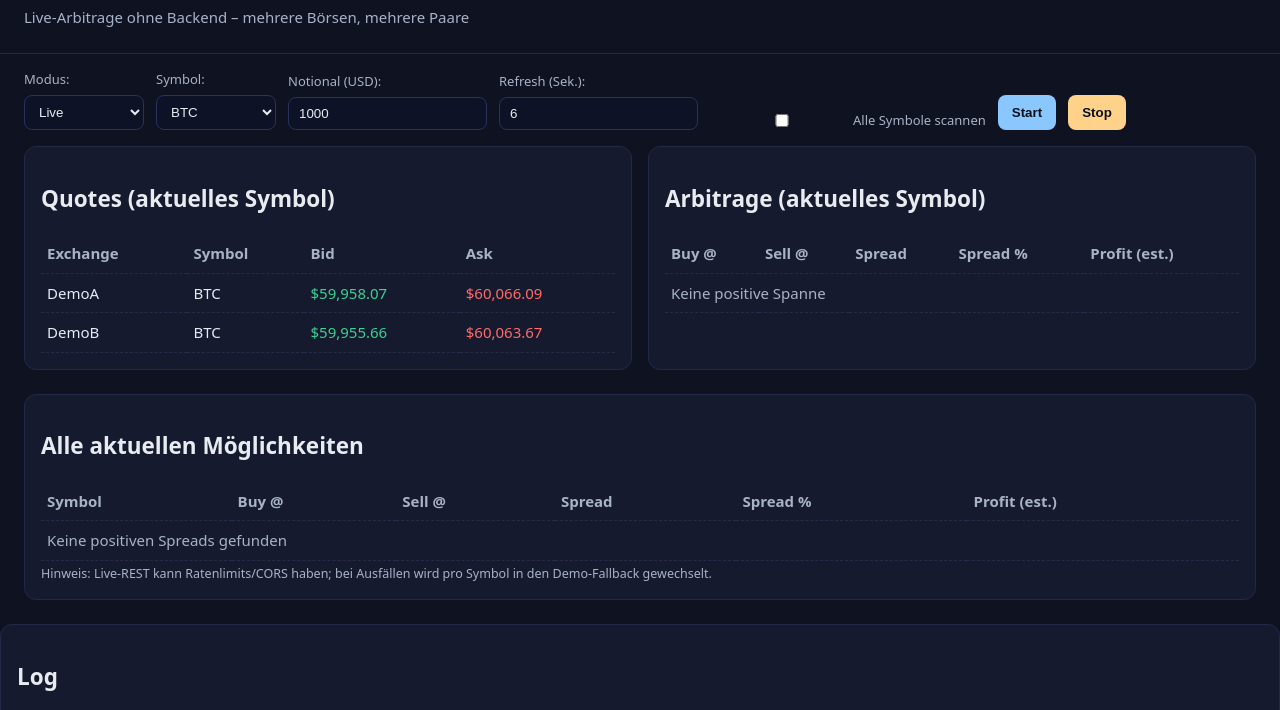
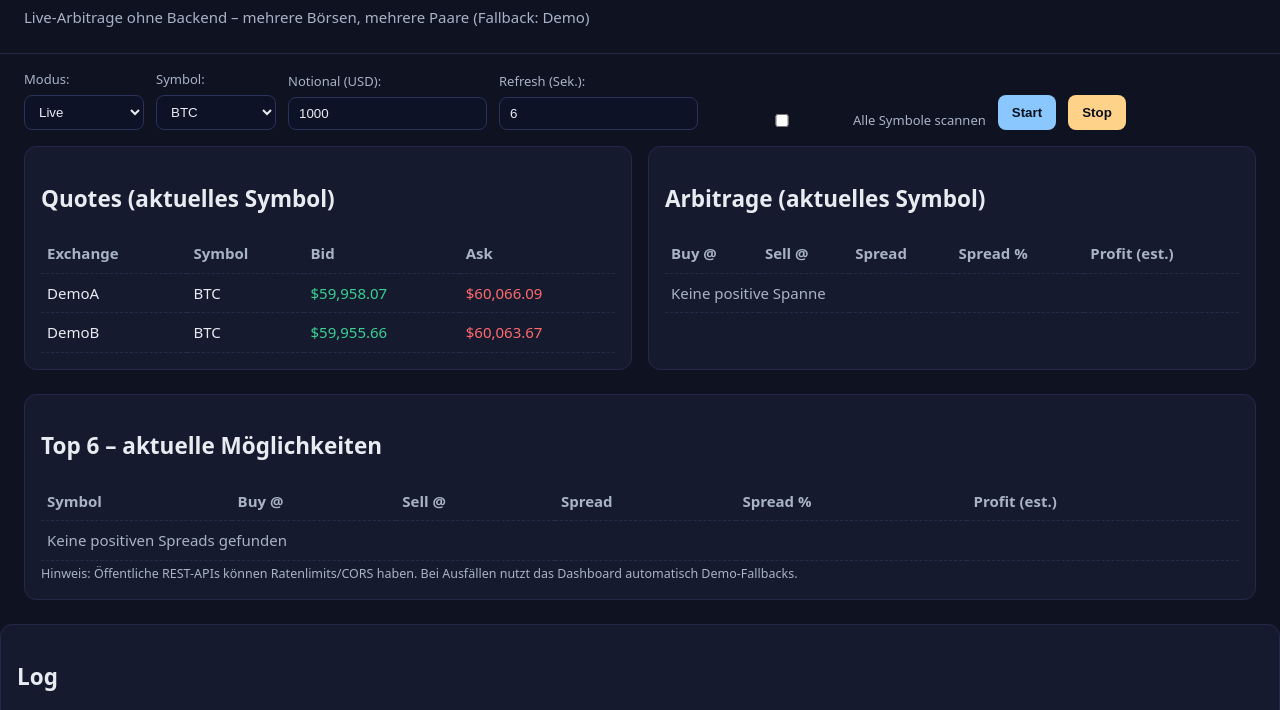
Before and after one commit to Yannick-Leon/EdgeMint-MVP, a plain HTML site: page docs/index.html in a window 1280 px wide. Shown: the part 57-767 px from the top of the page. Drawn offline with Linux system fonts and the light colour scheme; no server answers.

Commit message:
index.html aktualisieren

```diff
--- a/docs/index.html
+++ b/docs/index.html
@@ -3,13 +3,13 @@
 <head>
   <meta charset="utf-8" />
   <meta name="viewport" content="width=device-width,initial-scale=1" />
-  <title>EdgeMint – Live Arbitrage</title>
+  <title>EdgeMint – Live Arbitrage Dashboard</title>
   <link rel="stylesheet" href="./styles.css" />
 </head>
 <body>
   <header>
     <h1>EdgeMint</h1>
-    <p class="sub">Live-Arbitrage ohne Backend – mehrere Börsen, mehrere Paare</p>
+    <p class="sub">Live-Arbitrage ohne Backend – mehrere Börsen, mehrere Paare (Fallback: Demo)</p>
   </header>
 
   <section class="controls">
@@ -53,7 +53,12 @@
       <h2>Quotes (aktuelles Symbol)</h2>
       <table id="quotes">
         <thead>
-          <tr><th>Exchange</th><th>Symbol</th><th>Bid</th><th>Ask</th></tr>
+          <tr>
+            <th>Exchange</th>
+            <th>Symbol</th>
+            <th>Bid</th>
+            <th>Ask</th>
+          </tr>
         </thead>
         <tbody></tbody>
       </table>
@@ -63,7 +68,13 @@
       <h2>Arbitrage (aktuelles Symbol)</h2>
       <table id="arbs">
         <thead>
-          <tr><th>Buy @</th><th>Sell @</th><th>Spread</th><th>Spread %</th><th>Profit (est.)</th></tr>
+          <tr>
+            <th>Buy @</th>
+            <th>Sell @</th>
+            <th>Spread</th>
+            <th>Spread %</th>
+            <th>Profit (est.)</th>
+          </tr>
         </thead>
         <tbody></tbody>
       </table>
@@ -71,7 +82,7 @@
   </section>
 
   <section class="card" style="margin:0 24px 24px;">
-    <h2>Alle aktuellen Möglichkeiten</h2>
+    <h2>Top 6 – aktuelle Möglichkeiten</h2>
     <table id="allOpps">
       <thead>
         <tr>
@@ -85,7 +96,7 @@
       </thead>
       <tbody></tbody>
     </table>
-    <small class="sub">Hinweis: Live-REST kann Ratenlimits/CORS haben; bei Ausfällen wird pro Symbol in den Demo-Fallback gewechselt.</small>
+    <small class="sub">Hinweis: Öffentliche REST-APIs können Ratenlimits/CORS haben. Bei Ausfällen nutzt das Dashboard automatisch Demo-Fallbacks.</small>
   </section>
 
   <section class="card">
```
